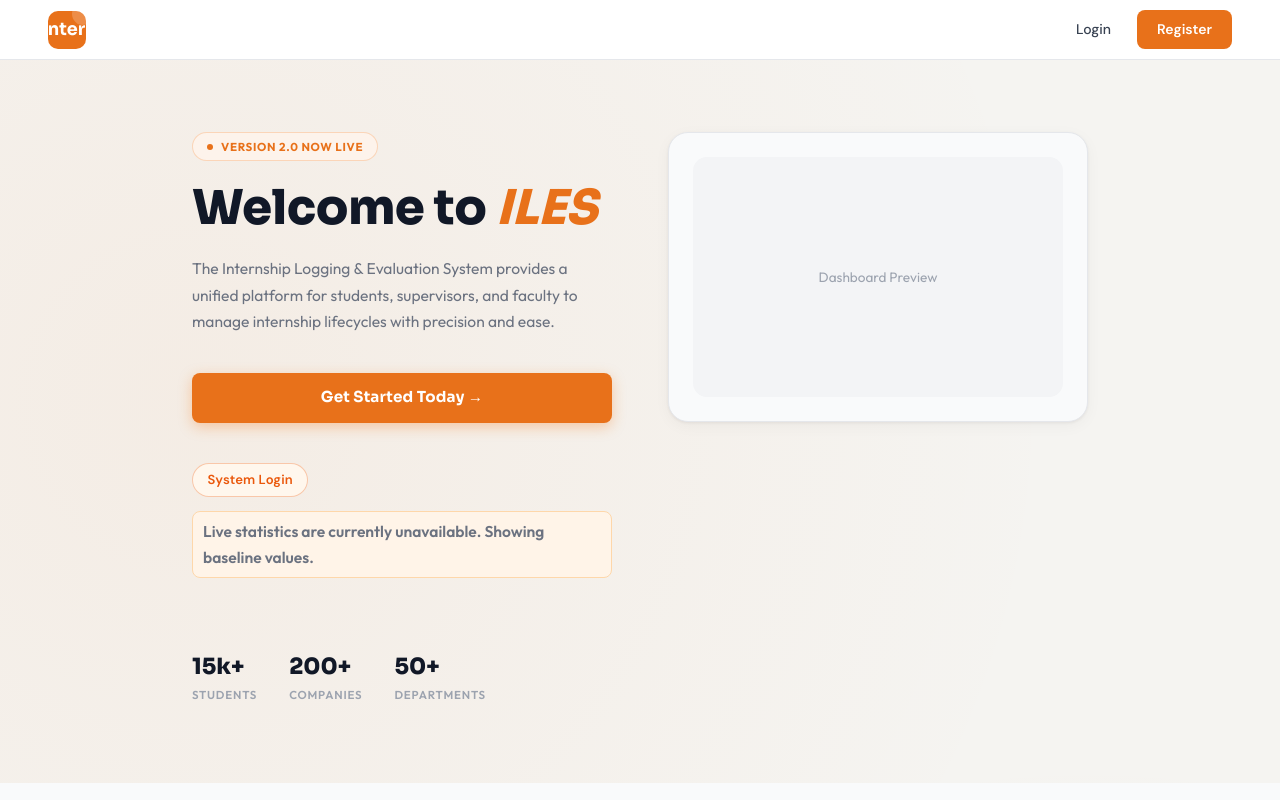
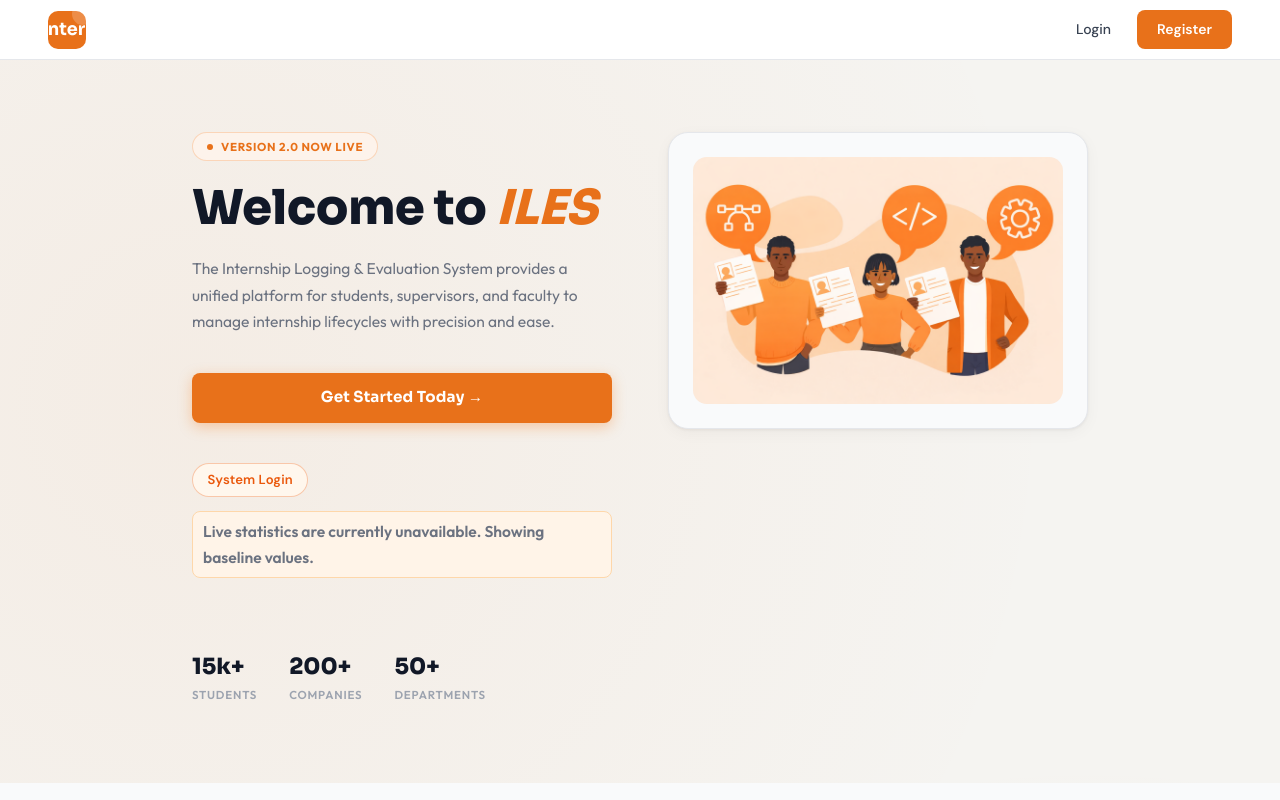
Before and after one commit to kalasamuel/ILES, a React (Vite) app in the folder frontend/iles-frontend/: page / in a window 1280 px wide. Shown: the top 800 px of the page. Built offline with nearby package versions, Linux system fonts and the light colour scheme; no server answers.

Commit message:
added landing page image to enhance visual appeal

```diff
--- a/frontend/iles-frontend/src/features/auth/pages/LandingPage.jsx
+++ b/frontend/iles-frontend/src/features/auth/pages/LandingPage.jsx
@@ -1,6 +1,7 @@
 import React, { useEffect, useState } from 'react';
 import { Link } from 'react-router-dom';
 import { dashboardsAPI } from '../../../services/endpoints';
+import landingPageImage from '../../../assets/landingpage.png';
 import './LandingPage.css';
 
 function LandingPage() {
@@ -97,7 +98,7 @@ function LandingPage() {
 
         <div className="hero-image-wrapper">
           <div className="hero-image-card">
-            <div className="hero-image-placeholder">Dashboard Preview</div>
+            <img src={landingPageImage} alt="ILES landing page preview" />
           </div>
         </div>
       </div>
```
